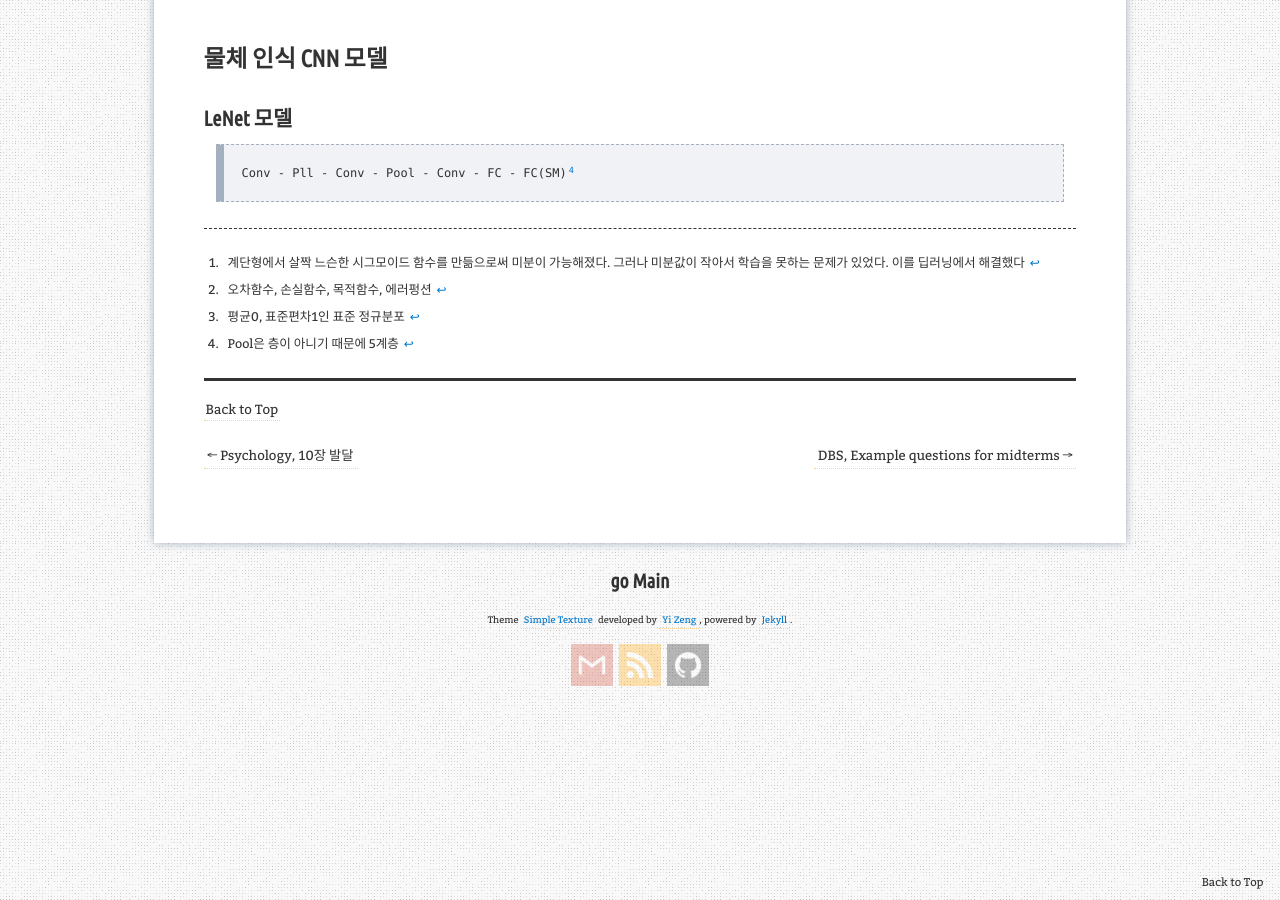
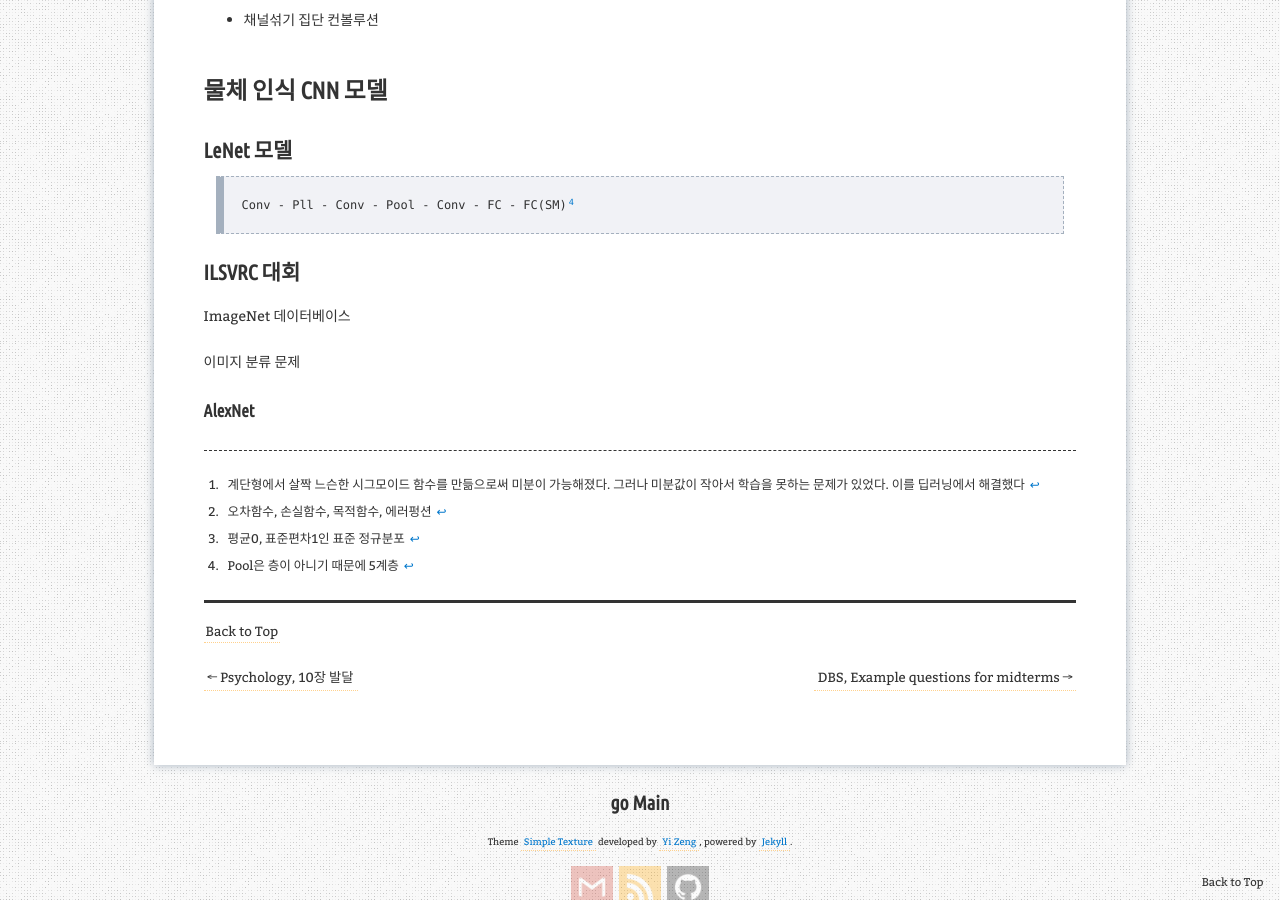
Before and after one commit to aristohyun/aristohyun.github.io, a Jekyll site: the page built from _posts/2021-10-19-AI_05.md, in a window 1280 px wide and 900 px high, scrolled down 17857 px. Built offline with Jekyll 4.4.1, drawn with Linux system fonts in a browser that asks for light colours; formulas are drawn with MathJax 3; comment, search, counter and statistics services are not loaded.

Commit message:
Update 2021-10-19-AI_05.md

```diff
--- a/_posts/2021-10-19-AI_05.md
+++ b/_posts/2021-10-19-AI_05.md
@@ -634,3 +634,11 @@ ADAM
 > Conv - Pll - Conv - Pool - Conv - FC - FC(SM)[^LeNet5]
 
 [^LeNet5]: Pool은 층이 아니기 때문에 5계층
+
+### ILSVRC 대회
+
+ImageNet 데이터베이스
+
+이미지 분류 문제
+
+#### AlexNet
```
